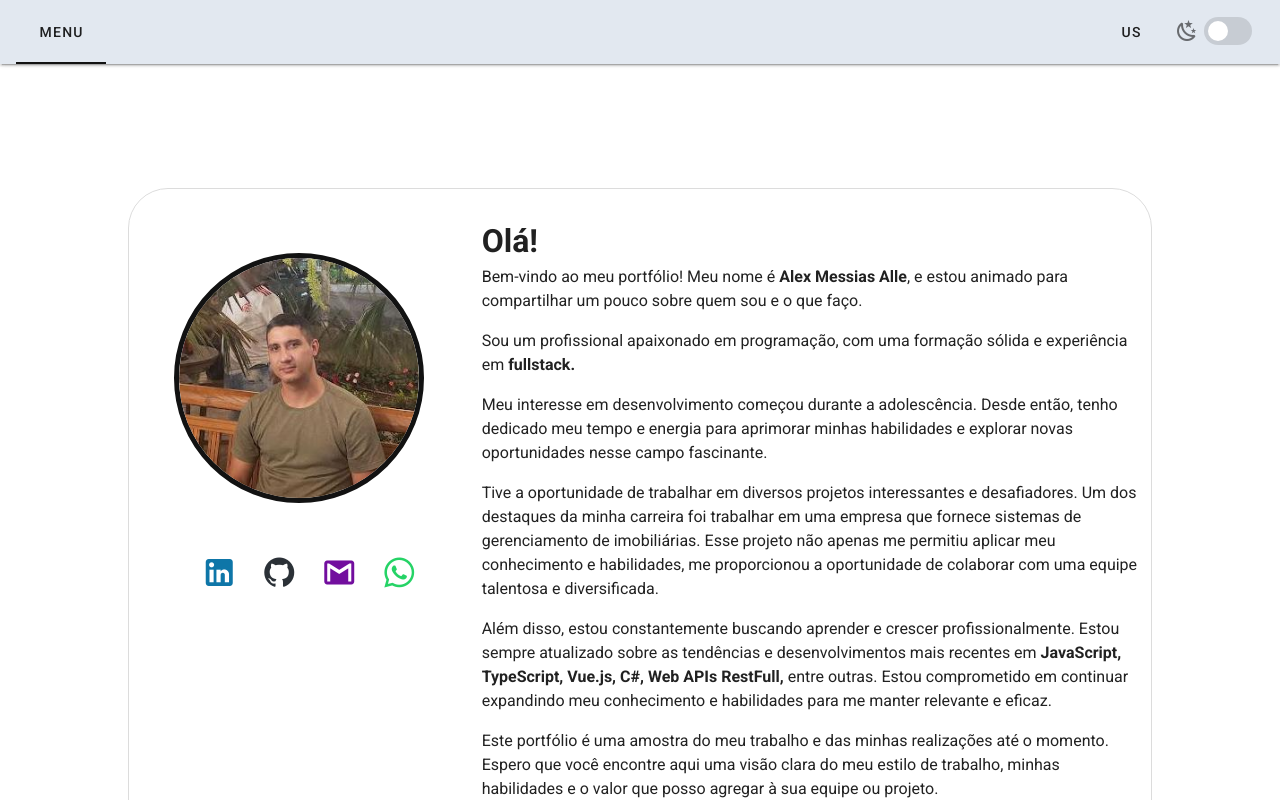
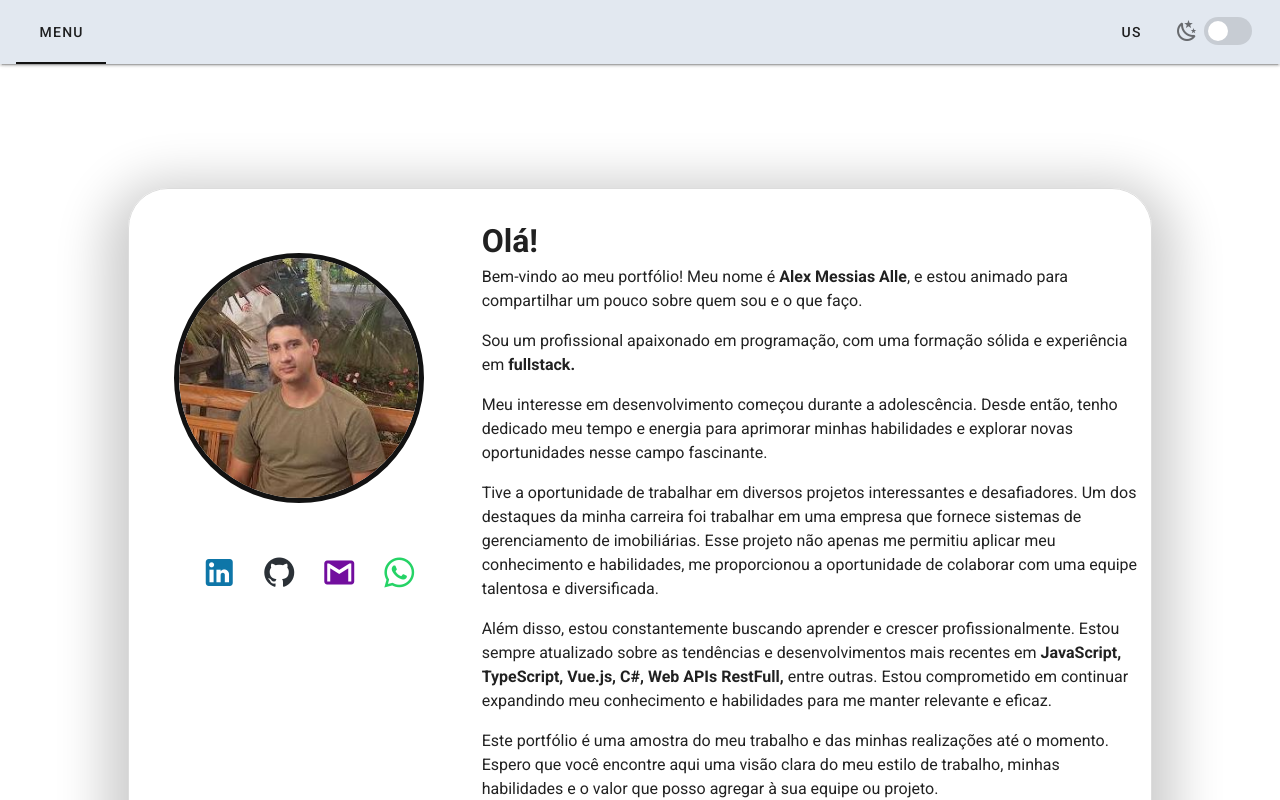
Before and after one commit to MessiahDev/portifolio, a Vue app: page / in a window 1280 px wide. Shown: the top 800 px of the page. Built offline with nearby package versions, Linux system fonts and the light colour scheme.

Commit message:
Alterando o efeito e sombra do profile

```diff
--- a/src/components/Home.vue
+++ b/src/components/Home.vue
@@ -1,7 +1,7 @@
 <template>
   <div>
     <v-container fluid id="1">
-      <v-row class="profile">
+      <v-row :class="{ 'comming-animation': showProfile }" @change="showProfile">
         <v-col cols="12" md="4" class="d-flex flex-column align-center py-16">
           <v-avatar size="250" class="theme-border" :class="{ 'falling-animation': showProfile }" @change="showProfile">
             <v-img :src="require('@/assets/img/alex.jpg')" />
@@ -456,15 +456,21 @@ export default Vue.extend({
   width: 80vw;
 }
 
-.profile {
+.comming-animation {
   border: 1px solid #DCDCDC;
   border-radius: 40px;
   margin-top: 7rem;
-  transition: box-shadow 0.9s;
+  animation: comming 2s ease-in-out forwards;
 }
 
-.profile:hover {
-  box-shadow: rgba(0, 0, 0, 0.09) 0px 2px 1px, rgba(0, 0, 0, 0.09) 0px 4px 2px, rgba(0, 0, 0, 0.09) 0px 8px 4px, rgba(0, 0, 0, 0.09) 0px 16px 8px, rgba(0, 0, 0, 0.09) 0px 32px 16px;
+@keyframes comming {
+  100% {
+    box-shadow: 0px 16px 50px 23px rgba(0,0,0,0.2);
+  }
+
+  0% {
+    transform: 0px 16px 50px 23px rgba(0,0,0,0.2);
+  }
 }
 
 .divider {
```
